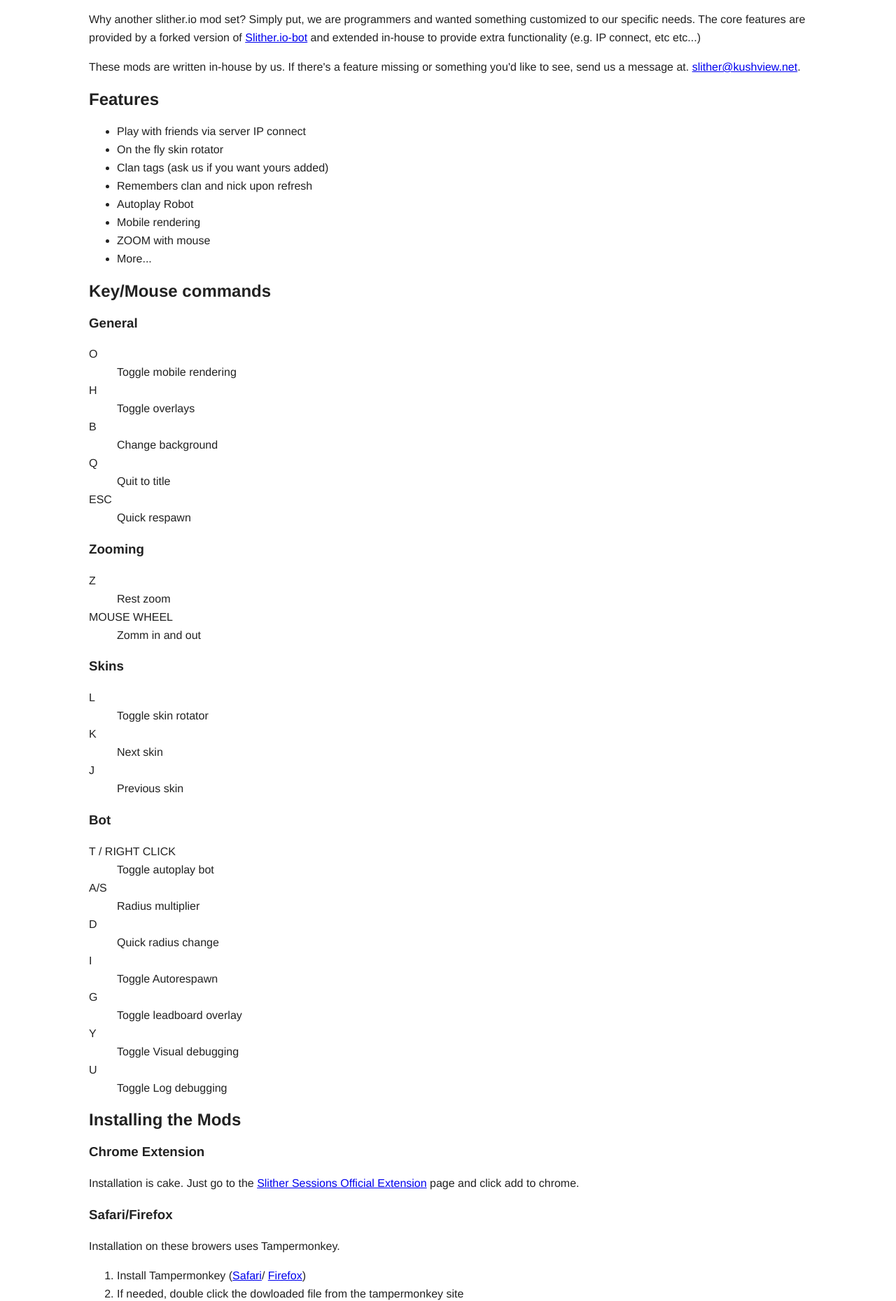
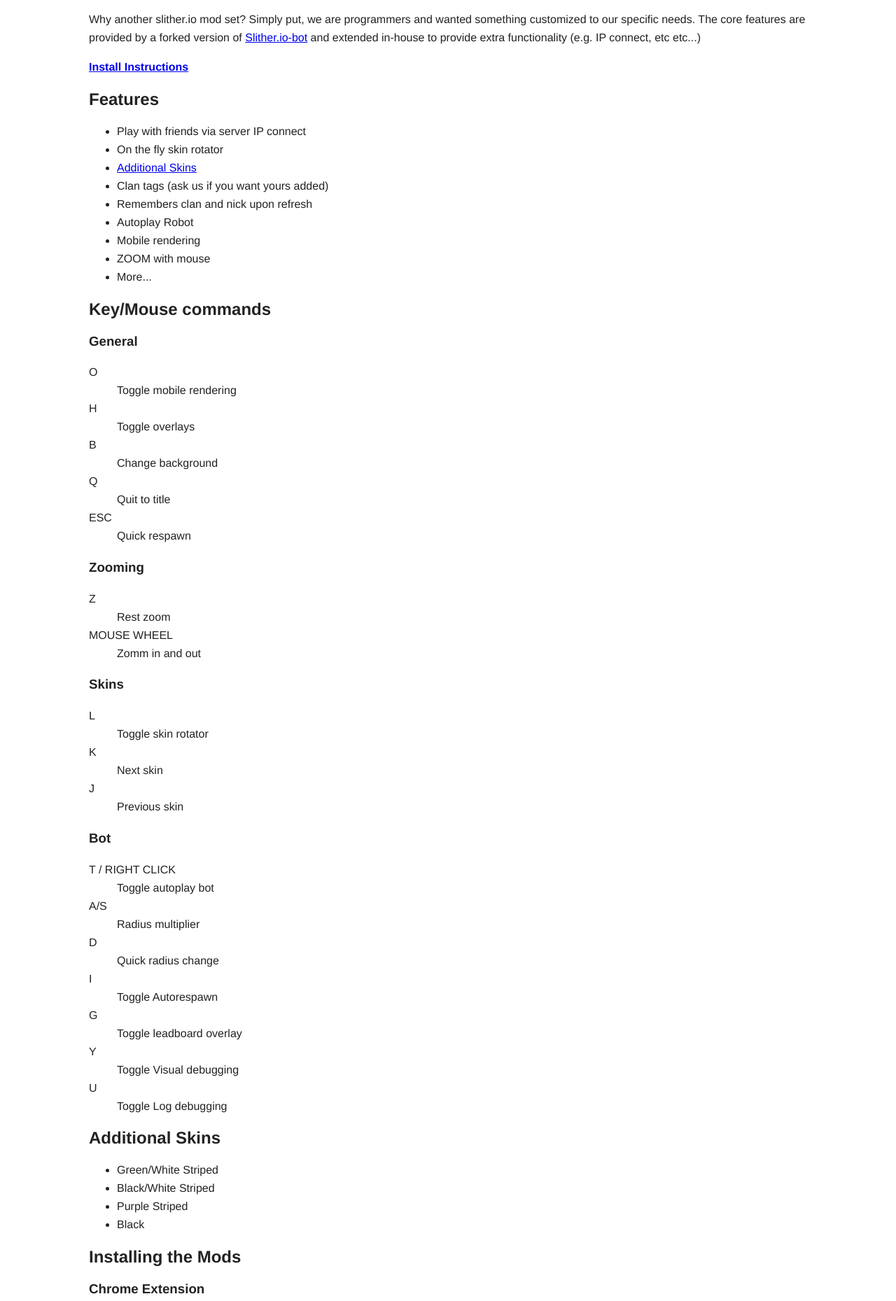
Before and after one commit to SlitherSessions/ss-mods, a browser extension: page www/mods.html in a window 1280 px wide. Shown: the part 150-2009 px from the top of the page at 70% size. Drawn offline with Linux system fonts and the light colour scheme; files that its build step writes are made by us from their sources.

Commit message:
Updated web copy

```diff
--- a/www/mods.html
+++ b/www/mods.html
@@ -53,9 +53,7 @@
              are provided by a forked version of
              <a href="https://github.com/kushview/Slither.io-bot" target="_blank">Slither.io-bot</a>
              and extended in-house to provide extra functionality (e.g. IP connect, etc etc...)</p>
-          <p>These mods are written in-house by us. If there's a feature missing
-             or something you'd like to see, send us a message at.
-             <a href="mailto:slither@kushview.net">slither@kushview.net</a>.</p>
+          <p><a href="#install" class="btn"><strong>Install Instructions</strong></a></p>
         </div>
 
         <div 'ss-mods-features'>
@@ -63,6 +61,7 @@
           <ul>
             <li>Play with friends via server IP connect</li>
             <li>On the fly skin rotator</li>
+            <li><a href="#skins">Additional Skins</a></li>
             <li>Clan tags (ask us if you want yours added)</li>
             <li>Remembers clan and nick upon refresh</li>
             <li>Autoplay Robot</li>
@@ -108,8 +107,18 @@
           </dl>
         </div>
 
+        <div class="ss-mods-skins">
+          <h2 id="skins">Additional Skins</h2>
+          <ul>
+            <li>Green/White Striped</li>
+            <li>Black/White Striped</li>
+            <li>Purple Striped</li>
+            <li>Black</li>
+          </ul>
+        </div>
+
         <div class="ss-mods-installation">
-          <h2>Installing the Mods</h2>
+          <h2 id="install">Installing the Mods</h2>
           <h3>Chrome Extension</h3>
           <p>Installation is cake.  Just go to the
              <a target="_blank" href="https://chrome.google.com/webstore/detail/slither-sessions/bbakonnkdadhgdlcnkfefpepeiabaacp">Slither Sessions Official
@@ -125,9 +134,16 @@
             <li>Click the update or install button</li>
           </ol>
         </div>
+
+        <p><em>These mods are written in-house by us. If there's a feature missing
+           or something you'd like to see, send us a message at.
+           <a href="mailto:slither@kushview.net">slither@kushview.net</a>.</em></p>
+
       </article>
     </div>
   </div>
+
+
 
   <div class="footer-container">
     <footer class="wrapper">
```
Also changed, not shown: www/index.html (+2 -1 lines).
